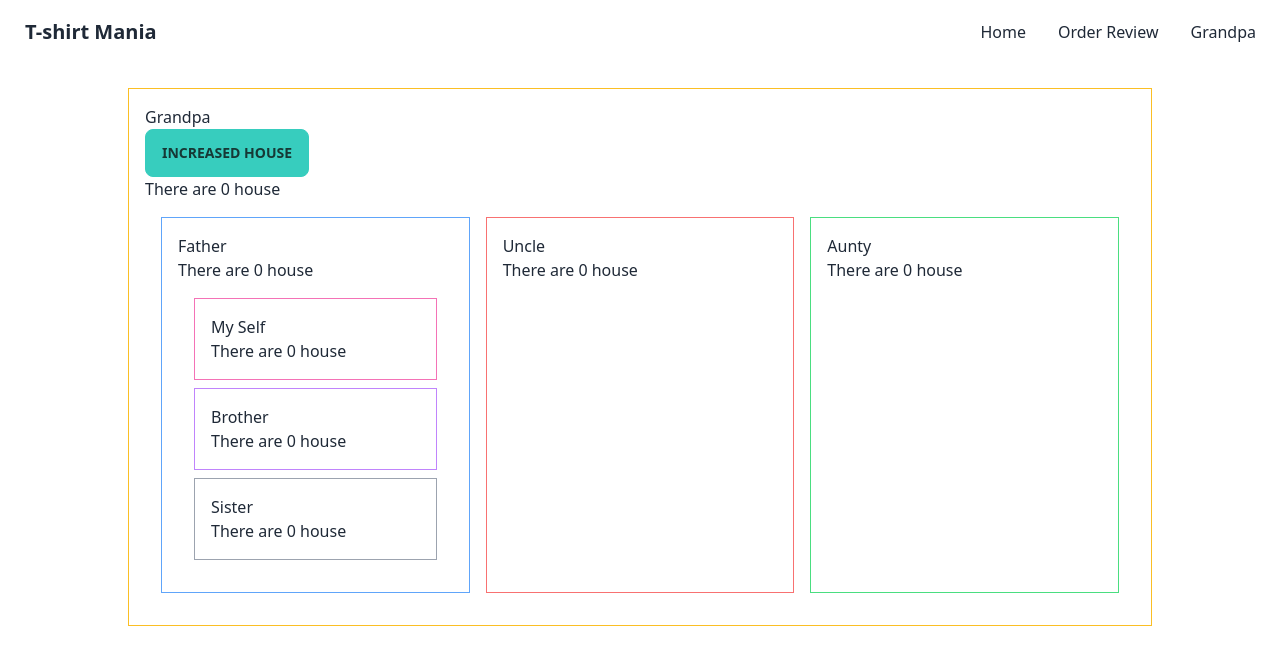
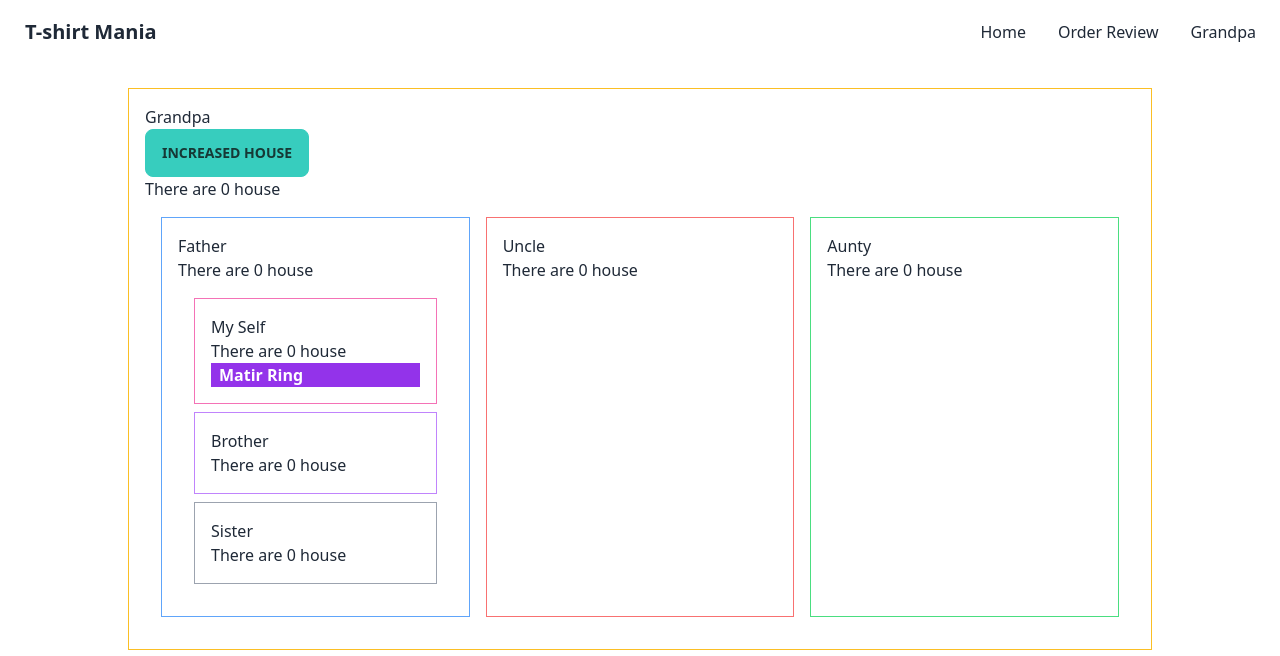
Before and after one commit to Tusar78/React-router-state, a React (Create React App) app in the folder tshirt-mania/: page /grandpa in a window 1280 px wide. Shown: the top 656 px of the page. Built offline with nearby package versions, Linux system fonts and the light colour scheme.

Commit message:
context api done

```diff
--- a/tshirt-mania/src/Components/Grandpa/Grandpa.js
+++ b/tshirt-mania/src/Components/Grandpa/Grandpa.js
@@ -1,8 +1,9 @@
-import React, { useState } from "react";
+import React, { createContext, useState } from "react";
 import Aunty from "../Aunty/Aunty";
 import Father from "../Father/Father";
 import Uncle from "../Uncle/Uncle";
 
+export const RingContext = createContext("Ring");
 
 const Grandpa = () => {
   const [myHouse, setMyHouse] = useState(0);
@@ -11,11 +12,12 @@ const Grandpa = () => {
     setMyHouse(newHouse);
   };
 
-  const ornament = "Diamond Ring!";
+  const ornament = ["Diamond Ring!", 'Gold Ring', 'Matir Ring'];
 
   const house = <p>There are {myHouse} house</p>;
 
   return (
+    <RingContext.Provider value={ornament}>
       <div className="max-w-screen-lg mx-auto mt-6 border border-amber-400 p-4">
         <h2>Grandpa</h2>
         <button className="btn btn-accent" onClick={handleHouse}>
@@ -28,6 +30,7 @@ const Grandpa = () => {
           <Aunty house={house} />
         </div>
       </div>
+    </RingContext.Provider>
   );
 };
 
--- a/tshirt-mania/src/Components/MySelf/MySelf.js
+++ b/tshirt-mania/src/Components/MySelf/MySelf.js
@@ -1,11 +1,13 @@
-import React from 'react';
+import React, { useContext } from 'react';
+import { RingContext } from '../Grandpa/Grandpa';
 
 const MySelf = ({house}) => {
+  const gift = useContext(RingContext)
   return (
     <div className='border border-pink-400 p-4'>
       <h5>My Self</h5>
       {house}
-      <p className='text-white bg-purple-600 font-semibold px-2'></p>
+      <p className='text-white bg-purple-600 font-semibold px-2'>{gift[2]}</p>
     </div>
   );
 };
```
